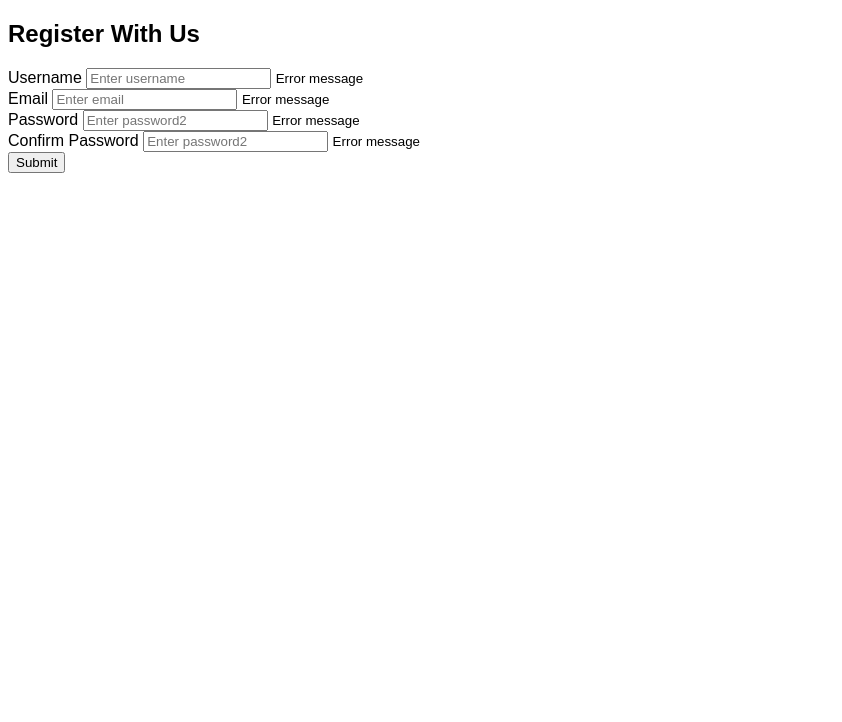
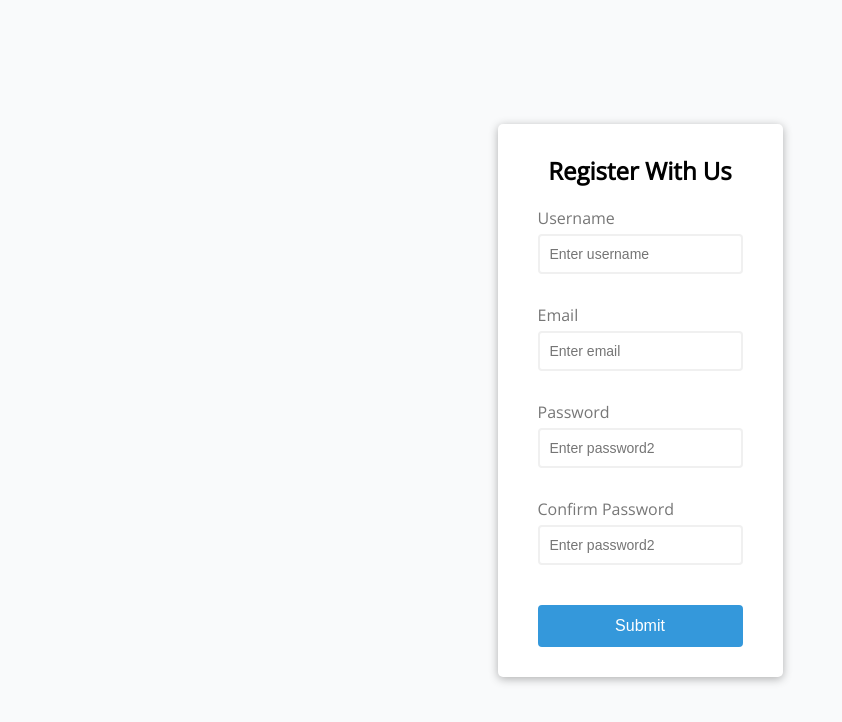
Before and after one commit to kjivan/20-js-projects, a website built with Vite: page index.html in a window 1280 px wide. Shown: the whole page, without its empty margins (0-842 px from the left). Built offline with nearby package versions, Linux system fonts and the light colour scheme.

Commit message:
Adds css for the form

```diff
--- a/index.css
+++ b/index.css
@@ -1,4 +1,94 @@
-/* Add CSS styles here! */
+@import url("https://fonts.googleapis.com/css?family=Open+Sans&display=swap");
+
+:root {
+  --success-color: #2ecc71;
+  --error-color: #e74c3c;
+}
+
+* {
+  box-sizing: border-box;
+}
+
 body {
-  font-family: sans-serif;
+  background-color: #f9fafb;
+  font-family: "Open Sans", sans-serif;
+  display: flex;
+  align-items: center;
+  justify-content: center;
+  min-height: 100vh;
+  margin: 0;
 }
+
+.container {
+  background-color: #fff;
+  border-radius: 5px;
+  box-shadow: 0 2px 10px rgba(0, 0, 0, 0.3);
+}
+
+h2 {
+  text-align: center;
+  margin: 0 0 20px;
+}
+
+.form {
+  padding: 30px 40px;
+}
+
+.form-control {
+  margin-bottom: 10px;
+  padding-bottom: 20px;
+  position: relative;
+}
+
+.form-control label {
+  color: #777;
+  display: block;
+  margin-bottom: 5px;
+}
+
+.form-control input {
+  border: 2px solid #f0f0f0;
+  border-radius: 4px;
+  display: block;
+  width: 100%;
+  padding: 10px;
+  font-size: 14px;
+}
+
+.form-control input:focus {
+  outline: 0;
+  border-color: #777;
+}
+
+.form-control.success input {
+  border-color: var(--success-color);
+}
+
+.form-control.error input {
+  border-color: var(--error-color);
+}
+
+.form-control small {
+  color: var(--error-color);
+  position: absolute;
+  bottom: 0;
+  left: 0;
+  visibility: hidden;
+}
+
+.form-control.error small {
+  visibility: visible;
+}
+
+.form button {
+  cursor: pointer;
+  background-color: #3498db;
+  border: 2px solid #3498db;
+  border-radius: 4px;
+  color: #fff;
+  display: block;
+  font-size: 16px;
+  padding: 10px;
+  margin-top: 20px;
+  width: 100%;
+}
```
